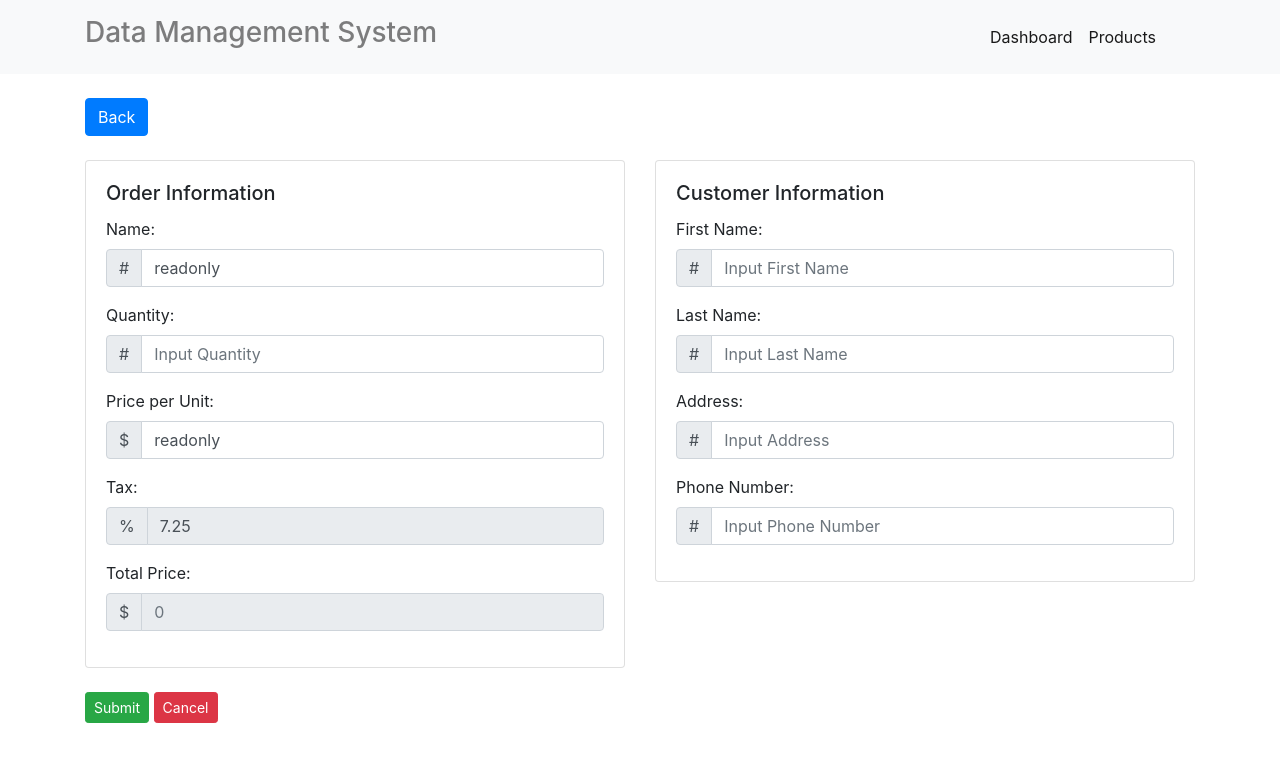
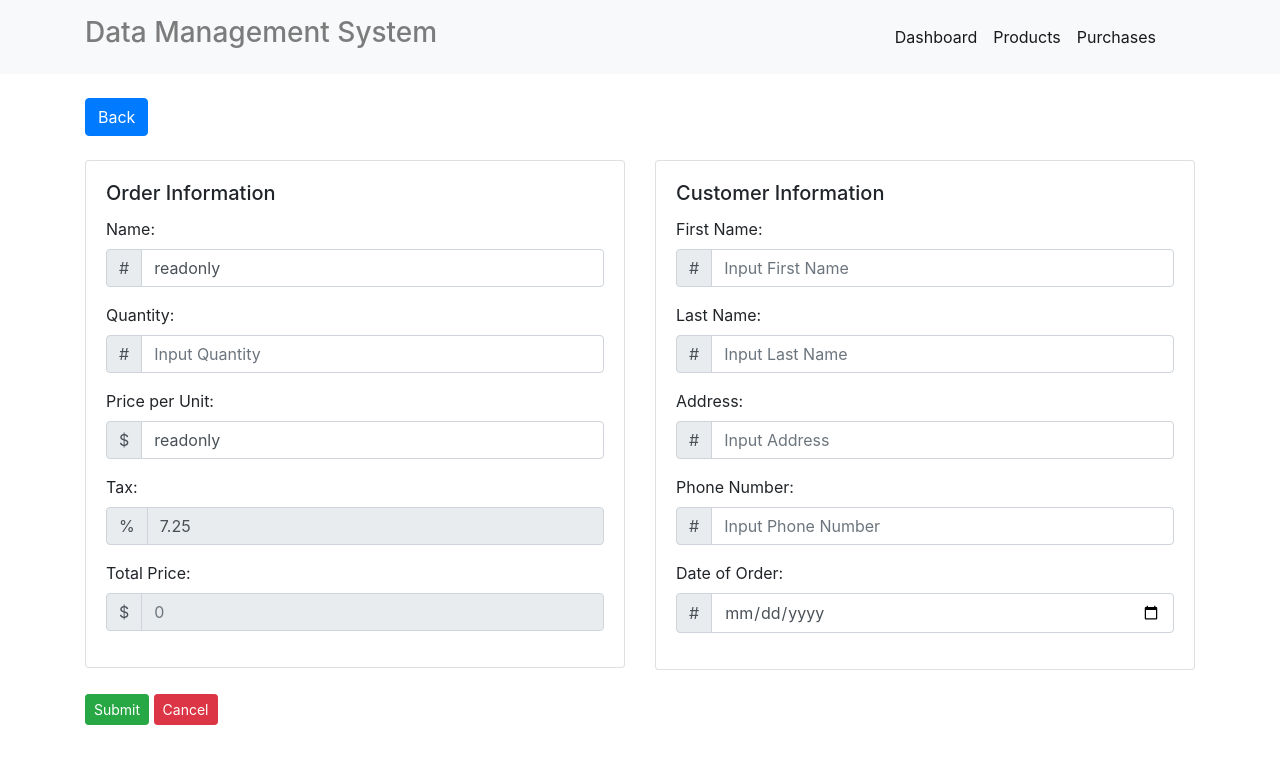
Before and after one commit to arif599/Inventory-Management-System, a Flask app: template templates/order.html in a window 1280 px wide. Shown: the top 764 px of the page. Run offline with Flask 2, Linux system fonts and the light colour scheme; the template is opened without the code that fills it, so the values that code supplies are empty; some libraries are stand-ins or nearby versions.

Commit message:
added date to order and purchases to the navbar

```diff
--- a/templates/navbar.html
+++ b/templates/navbar.html
@@ -12,6 +12,9 @@
           <li class="nav-item">
             <a class="nav-link active" aria-current="page" href="{{ url_for('index') }}">Products</a>
           </li>
+          <li class="nav-item">
+            <a class="nav-link active" aria-current="page" href="{{ url_for('index') }}">Purchases</a>
+          </li>
         </ul>
       </div>
     </div>
--- a/templates/order.html
+++ b/templates/order.html
@@ -116,6 +116,15 @@
                             <input type="text" id="phone" class="form-control" placeholder="Input Phone Number" name="phone">
                         </div>
                     </div>
+                    <div class="form-group">
+                        <label for="price">Date of Order:</label>
+                        <div class="input-group">
+                            <div class="input-group-prepend">
+                                <div class="input-group-text">#</div>
+                            </div>
+                            <input type="date" id="order_date" class="form-control" name="order_date">
+                        </div>
+                    </div>
                 </form>
             </div>
         </div>
```
